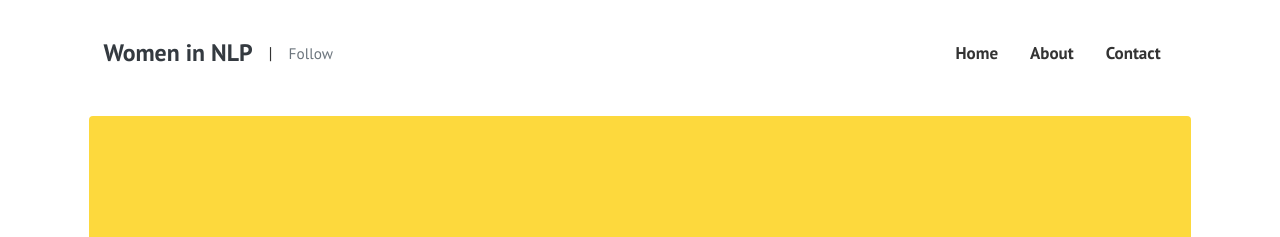
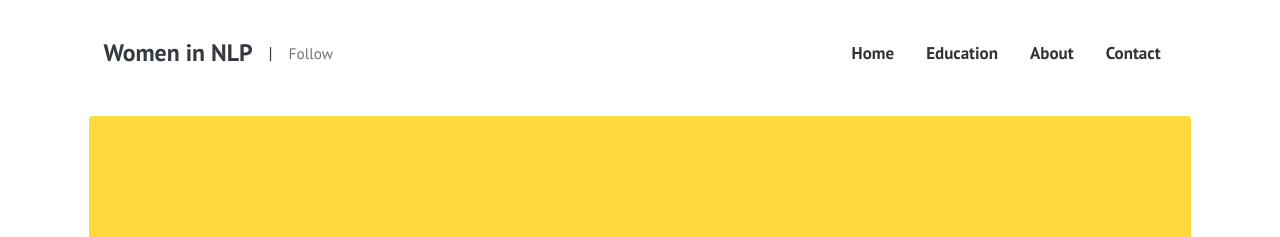
Before and after one commit to WomenInNLP/womeninnlp.github.io, a Jekyll site: the page built from index.html, in a window 1280 px wide. Shown: the top 237 px of the page. Built offline with Jekyll 4.4.1, drawn with Linux system fonts in a browser that asks for light colours; the list of posts is cut into pages by our own code; comment, search, counter and statistics services are not loaded.

Commit message:
Update menus.yml

```diff
--- a/_data/menus.yml
+++ b/_data/menus.yml
@@ -3,6 +3,9 @@ topmenu:
 
 - title: Home
   url: ""
+
+- title: Education
+  url: "education/"
 
 - title: About
   url: "about/"
```
